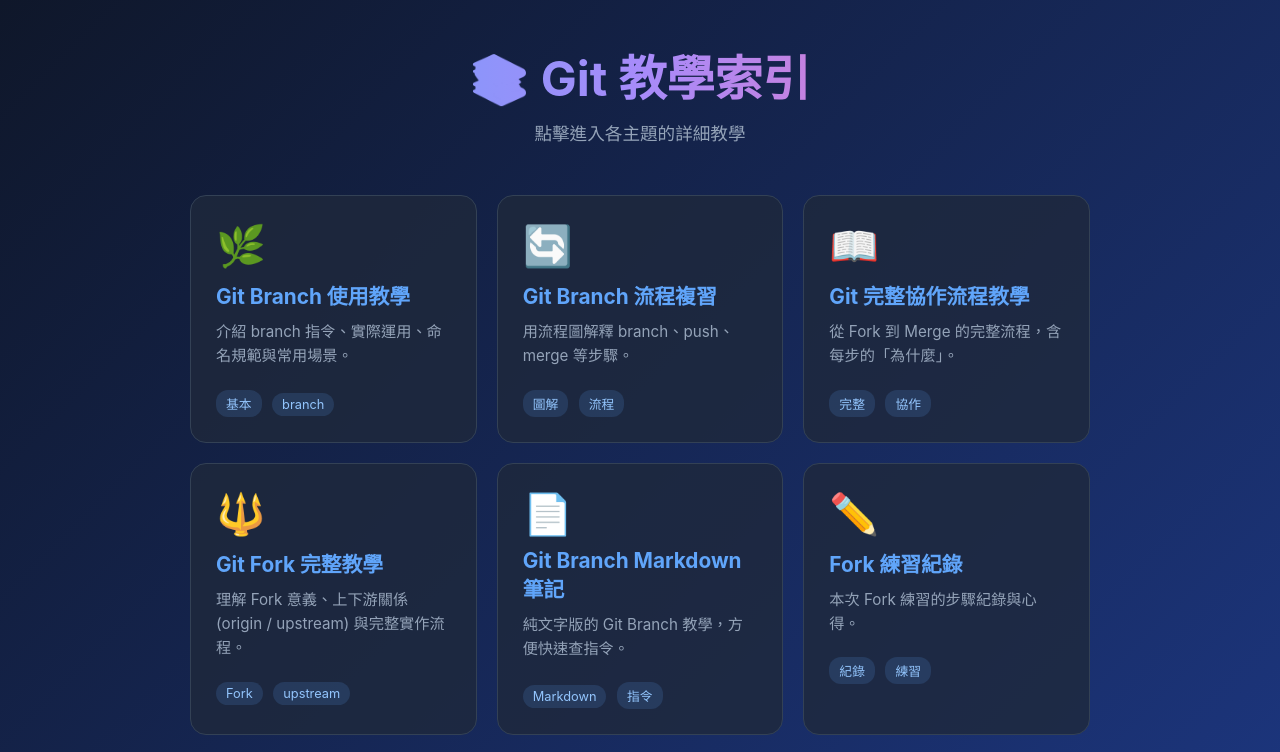
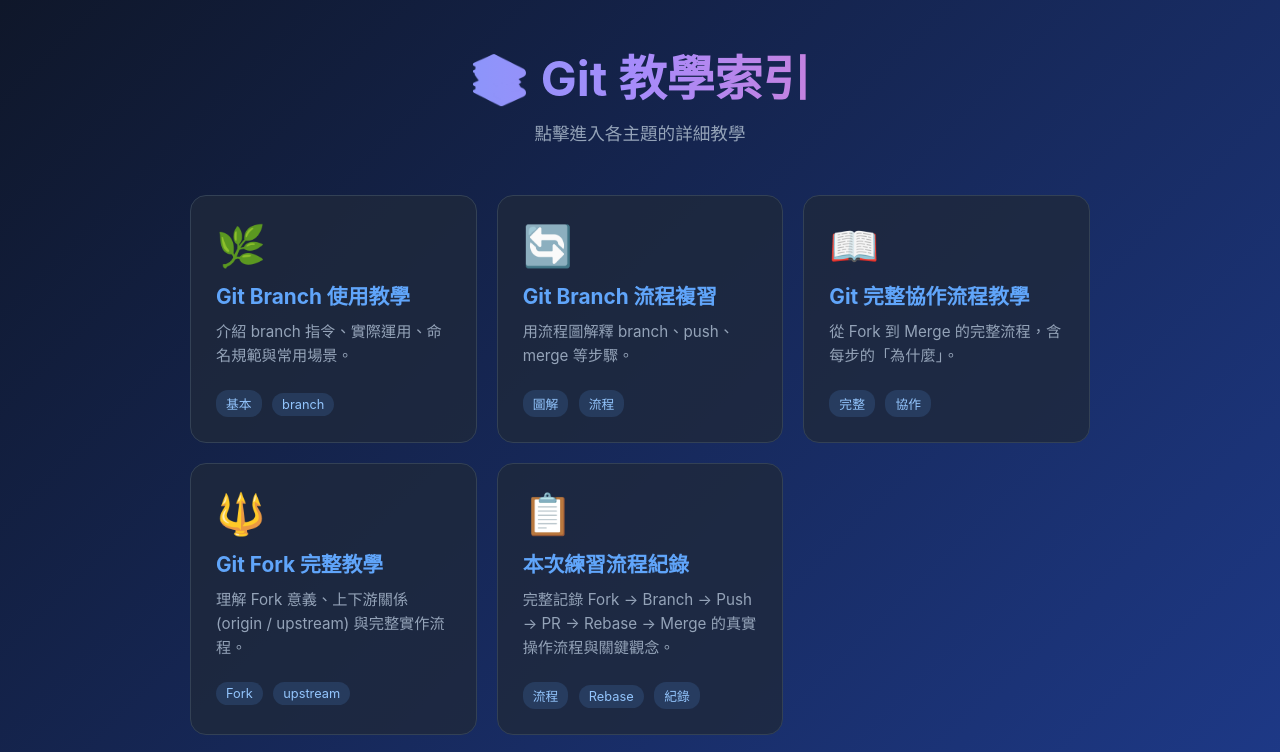
Before and after one commit to se-111410545/git-examples, a plain HTML site: page index.html in a window 1280 px wide. Shown: the top 752 px of the page. Drawn offline with Linux system fonts and the light colour scheme.

Commit message:
Remove .md cards from index.html - keep only .html links

```diff
--- a/index.html
+++ b/index.html
@@ -131,26 +131,6 @@
       </div>
     </a>
 
-    <a href="gitBranch.md" class="card">
-      <div class="card-icon">📄</div>
-      <h2>Git Branch Markdown 筆記</h2>
-      <p>純文字版的 Git Branch 教學，方便快速查指令。</p>
-      <div>
-        <span class="tag">Markdown</span>
-        <span class="tag">指令</span>
-      </div>
-    </a>
-
-    <a href="forkExercise.md" class="card">
-      <div class="card-icon">✏️</div>
-      <h2>Fork 練習紀錄</h2>
-      <p>本次 Fork 練習的步驟紀錄與心得。</p>
-      <div>
-        <span class="tag">紀錄</span>
-        <span class="tag">練習</span>
-      </div>
-    </a>
-
     <a href="practiceFlow.html" class="card">
       <div class="card-icon">📋</div>
       <h2>本次練習流程紀錄</h2>
```
